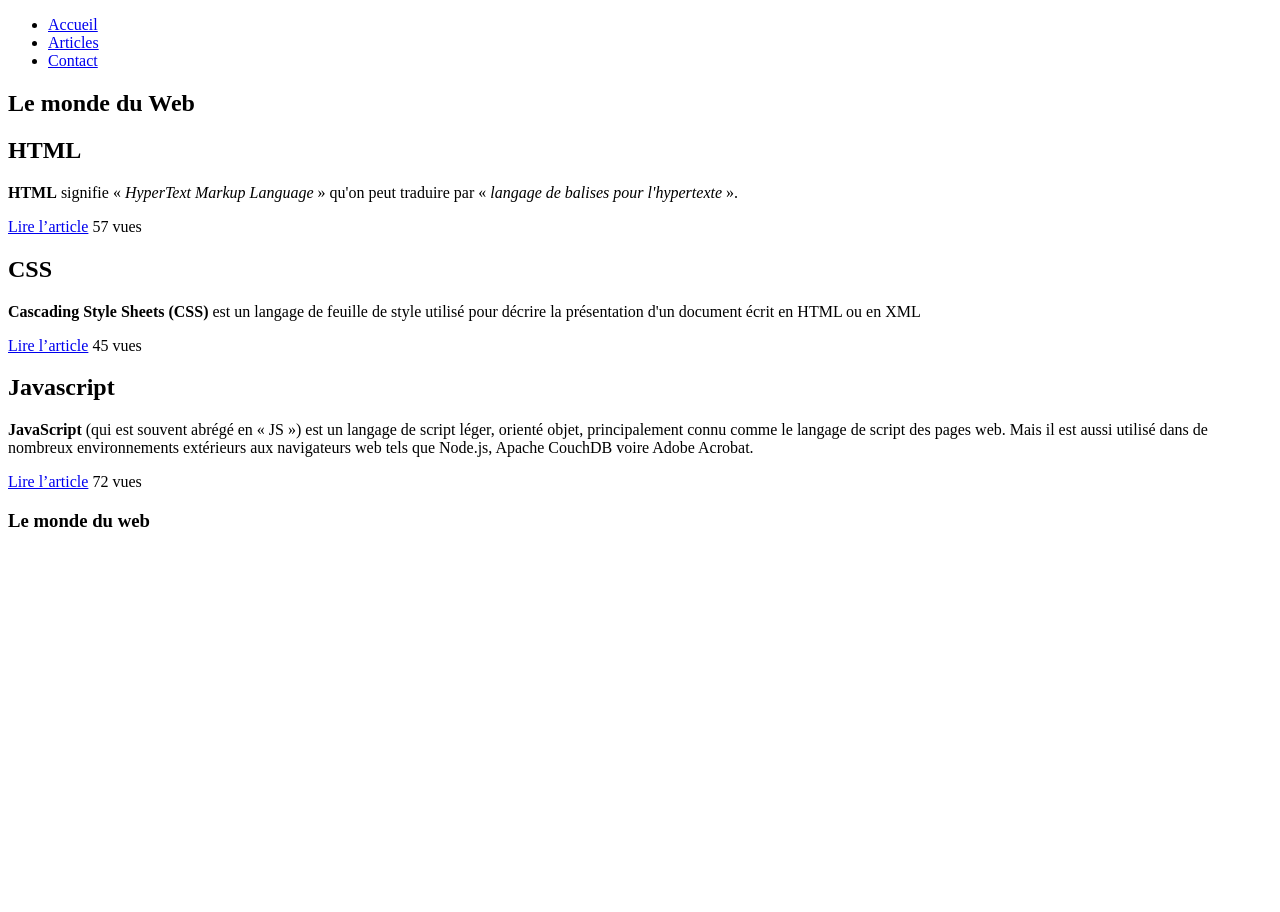
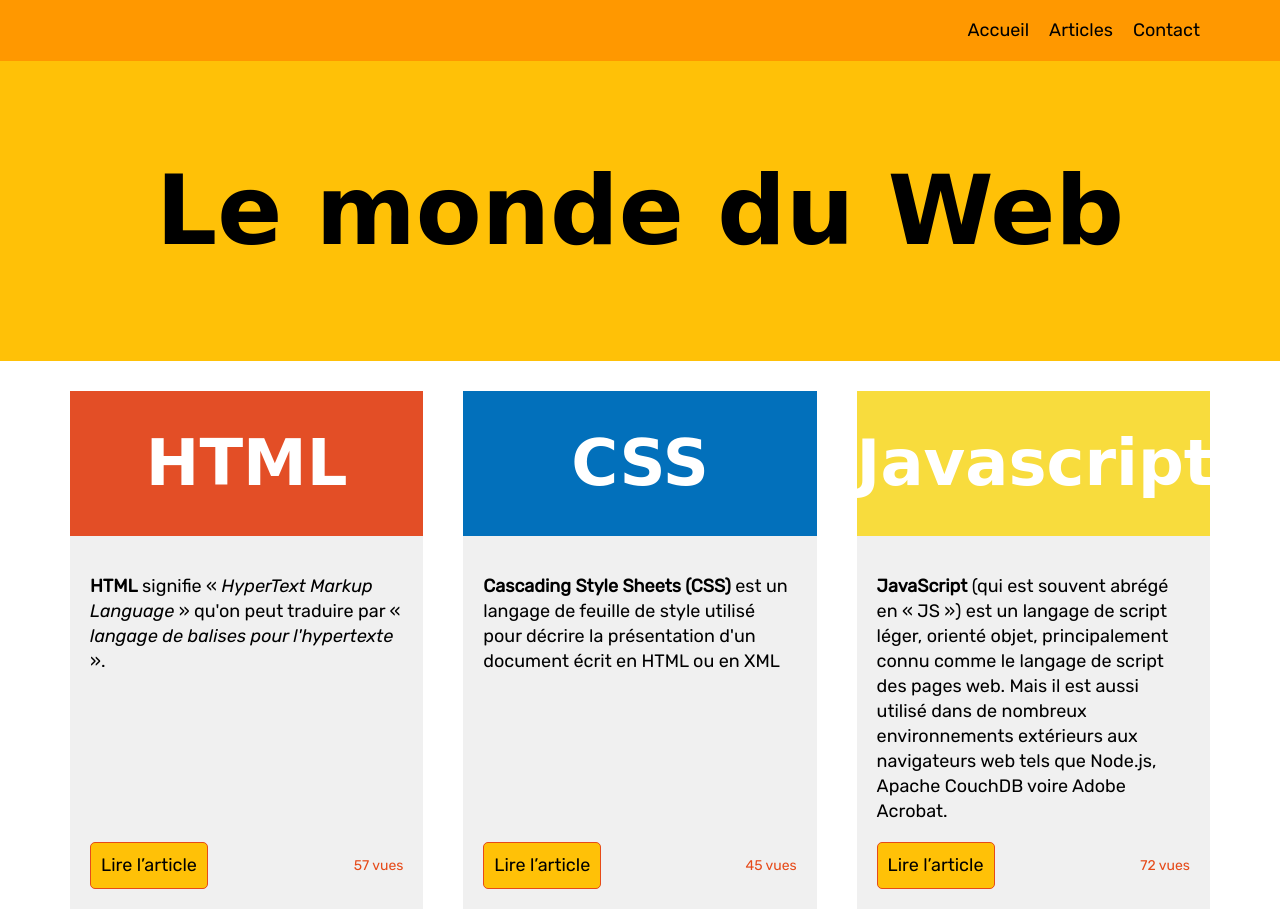
Before and after one commit to wazzzabie/cw3-s01-lab-revision, a plain HTML site: page index.html in a window 1280 px wide. Shown: the top 912 px of the page. Before the commit the page ends 800 px from the top, so only its background shows below. Drawn offline with Linux system fonts and the light colour scheme; a web font is replaced by a local one.

Commit message:
Version terminé de l'exercice de révision

```diff
--- a/styles/styles.css
+++ b/styles/styles.css
@@ -0,0 +1,236 @@
+/* --------------- SETTINGS ---------------- */
+
+/* font-family: 'Expletus Sans', cursive; */
+/* font-family: 'Rubik', sans-serif; */
+
+
+
+/* -------------- GENERIC ------------------ */
+
+*, *::before, *::after {
+    box-sizing: border-box;
+}
+
+/*  Liste à puce sur tous les LI  */
+li {
+    list-style: none;
+}
+
+/* Enlever la marge sur les H1 et H2 */
+h1, h2 {
+    margin: 0;
+}
+
+
+
+/* -------------- ELEMENTS ------------------ */
+
+body {
+    font-family: 'Rubik', sans-serif;
+    font-style: normal;
+    font-weight: 500;
+    font-size: 18px;
+    line-height: 25px;
+    margin:0;
+}
+
+a {
+    color: inherit;
+    text-decoration: none;
+}
+
+a:hover {
+    color: #fff;
+    text-decoration: underline;
+}
+
+h1 {
+    font-family: 'Expletus Sans', cursive;
+    font-weight: 600;
+    font-size: 96px;
+}
+
+h2 {
+    color: #fff;
+    font-family: 'Expletus Sans', cursive;
+    font-weight: 600;
+    font-size: 64px;
+}
+
+
+
+
+
+
+
+
+
+
+
+
+
+
+
+
+
+
+
+
+
+
+
+
+
+
+
+
+
+
+
+
+
+
+
+/* -------------- COMPONENTS ------------------ */
+
+.conteneur {
+    margin: 0 auto;
+    max-width: 1140px;
+}
+
+
+/* HEADER */
+
+
+.header-principal {
+    background: #FF9800;
+}
+
+.nav-principale {
+    display: flex;
+    justify-content: flex-end;
+;
+}
+.nav-principale ul {
+    display: flex;
+}
+
+.nav-principale li {
+    margin: 0 10px;
+}
+
+
+/* HERO */
+.hero {
+    align-items: center;
+    background: #FFC107;
+    display: flex;
+    justify-content: center;
+    min-height: 300px;
+}
+
+.hero h1 {
+    padding: 88px 0;
+}
+
+/* INFORMATION */
+.information {
+    padding: 30px 0;
+}
+.information .conteneur {
+    display: flex;
+    justify-content: space-between;
+}
+
+.carte {
+    background: #F0F0F0;
+    display: flex;
+    flex-direction: column;
+    width: 31%;
+}
+.carte header {
+    padding: 60px 0;
+    text-align: center;
+}
+
+.carte:nth-child(1) header {
+    background: #E34E26;
+}
+
+.carte:nth-child(2) header {
+    background: #0270BB;
+}
+
+.carte:nth-child(3) header {
+    background: #F8DC3D;
+}
+
+.conteneur .content {
+    display: flex;
+    flex-direction: column;
+    flex-grow: 1;
+    justify-content: space-between;
+    padding: 20px;
+}
+
+.carte-footer {
+    align-items: center;
+    display: flex;
+    justify-content: space-between;
+}
+
+.bouton {
+    background: #FFC107;
+    border: 1px solid #E64A19;
+    border-radius: 5px;
+    padding: 10px;
+}
+.bouton:hover {
+    background: #E64A19;
+    border: 1px solid #E64A19;
+    color: #fff;
+    text-decoration: none;
+}
+
+span {
+    font-size: 14px;
+    line-height: 17px;
+    /* identical to box height */
+    color: #E64A19;
+}
+
+
+.footer-principal {
+    background: #E64A19;
+    color: #fff;
+    padding: 20px 0;
+}
+
+
+
+
+
+
+
+
+
+
+
+
+
+
+
+
+
+
+
+
+
+
+
+
+
+
+
+
+/* -------------- UTILITIES ------------------ */
```
Also changed, not shown: index.html (+1 -1 lines).
